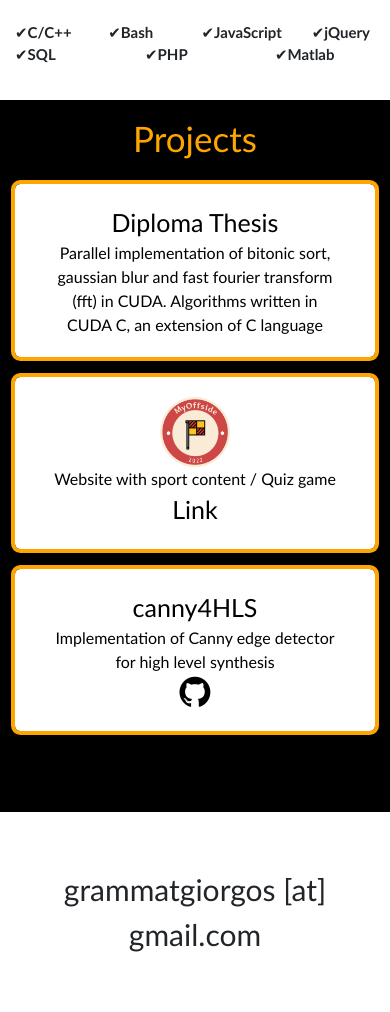
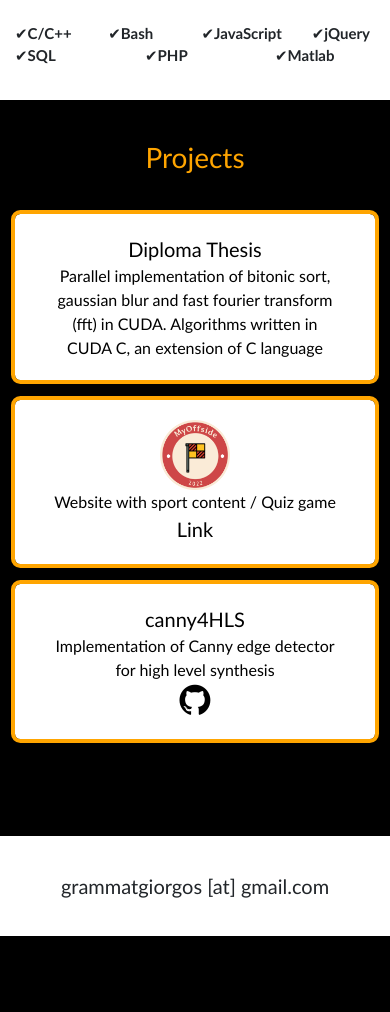
Before and after one commit to georgegrammat/georgegrammat.github.io, a plain HTML site: page index.html in a window 390 px wide. Shown: the part 720-1732 px from the top of the page. After the commit the page ends 1656 px from the top, so only its background shows below. Drawn offline with nearby package versions, Linux system fonts and the light colour scheme.

Commit message:
mobile style changes

```diff
--- a/style2.css
+++ b/style2.css
@@ -4,6 +4,7 @@
     }
     #small {
         font-size: 20px;
+        color: white;
     }
 
     button {
@@ -12,10 +13,25 @@
         right: 20px;
     }
     #skills_col{
-        font-size: 25px;
+        font-size: 28px;
     }
     #skill {
         font-size: 15px;
     }
 
+    #projects_header{
+        font-size: 28px;
+        margin-top: 10%;
+        margin-bottom: 10%;
+    }
+    #proj1_title, #proj2_title, #proj3_title{
+        font-size: 20px;
+    }
+    a#link{
+        font-size: 20px;
+    }
+    #mail{
+        font-size: 20px;
+        height: 100px;
+    }
 }
```
